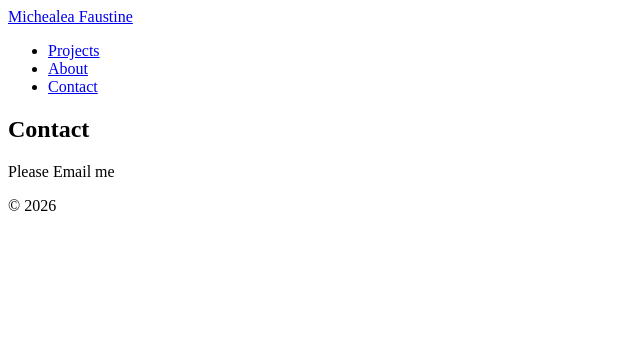
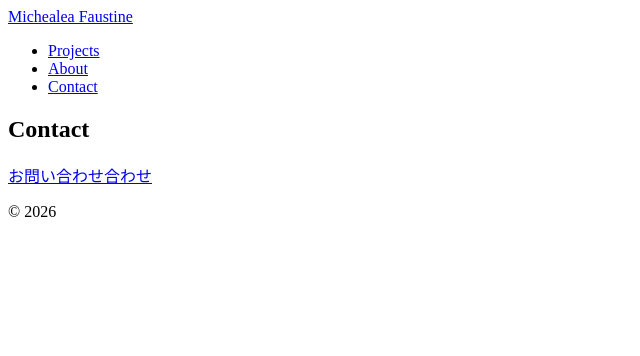
Before and after one commit to Michxz312/portfolio, a Flask app: template templates/contact.html in a window 1280 px wide. Shown: the top 356 px of the page, without its empty margins (0-640 px from the left). Run offline with Flask 3, Linux system fonts and the light colour scheme; the template is opened without the code that fills it, so the values that code supplies are empty.

Commit message:
added email in contact

```diff
--- a/templates/contact.html
+++ b/templates/contact.html
@@ -4,6 +4,7 @@
     <section id="contact">
         <h2>Contact</h2>
 
-        <p>Please Email me</p>
+        <a href="mailto:michealeafaustin@gmail.com">お問い合わせ合わせ</a>
+
     </section>
 {% endblock %}
```
